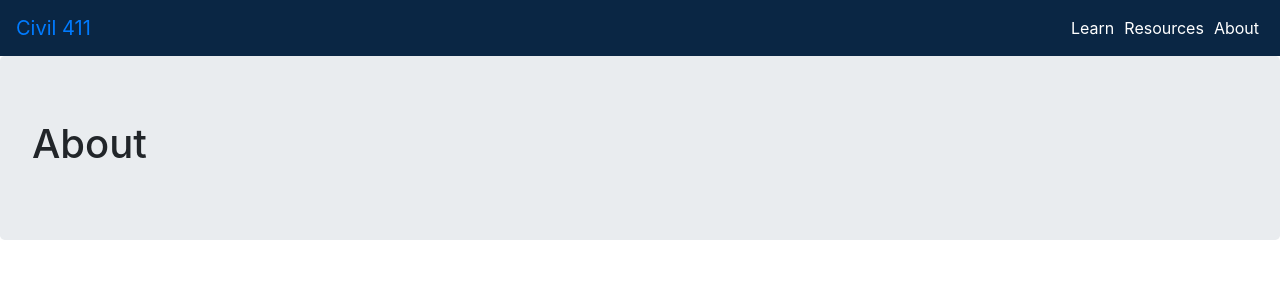
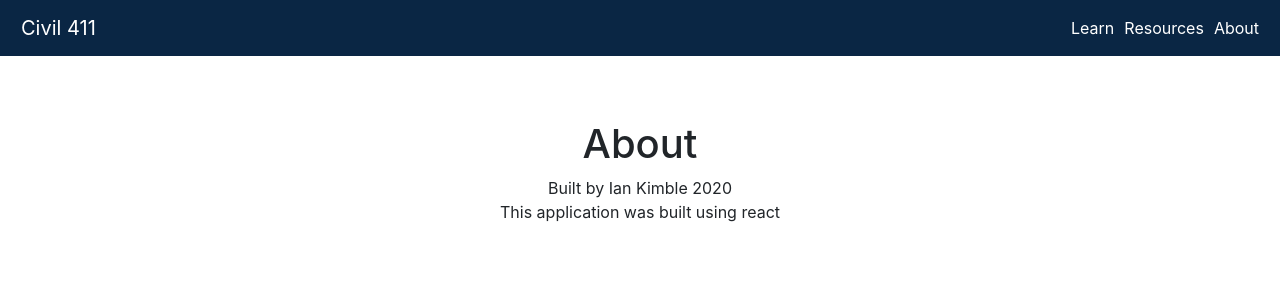
Before and after one commit to Iankimble/civil_411_client, a React (Create React App) app: page /about in a window 1280 px wide. Shown: the top 300 px of the page. Built offline with nearby package versions, Linux system fonts and the light colour scheme.

Commit message:
nav bar fixes

```diff
--- a/src/components/pages/About.js
+++ b/src/components/pages/About.js
@@ -3,8 +3,13 @@ import { Jumbotron } from "react-bootstrap";
 
 const About = () => (
   <div>
-    <Jumbotron>
+    <Jumbotron style={{ textAlign: "center", backgroundColor: "transparent" }}>
       <h1>About</h1>
+      <p>
+        Built by Ian Kimble 2020
+        <br />
+        This application was built using react
+      </p>
     </Jumbotron>
   </div>
 );
--- a/src/components/pages/Learn.js
+++ b/src/components/pages/Learn.js
@@ -3,8 +3,9 @@ import { Jumbotron } from "react-bootstrap";
 
 const Learn = () => (
   <div>
-    <Jumbotron>
+    <Jumbotron style={{ textAlign: "center", backgroundColor: "transparent" }}>
       <h1>Learn</h1>
+      <p>A glossary of political terms and ideas</p>
     </Jumbotron>
   </div>
 );
--- a/src/components/pages/Resources.js
+++ b/src/components/pages/Resources.js
@@ -3,8 +3,9 @@ import { Jumbotron } from "react-bootstrap";
 
 const Resources = () => (
   <div>
-    <Jumbotron>
+    <Jumbotron style={{ textAlign: "center", backgroundColor: "transparent" }}>
       <h1>Resources</h1>
+      <p>Links to help educate and get people involved politically</p>
     </Jumbotron>
   </div>
 );
--- a/src/components/style/PrimaryStyling.module.css
+++ b/src/components/style/PrimaryStyling.module.css
@@ -5,6 +5,18 @@
 .nav {
   margin: 5px;
   color: white;
+}
+
+.nav:hover {
+  border: none;
+  color: white;
+  text-decoration: none;
+}
+
+.nav:focus {
+  border: none;
+  transition: 0.5s;
+  text-decoration: none;
 }
 
 .cardTitle {
--- a/src/components/util/Navbar.js
+++ b/src/components/util/Navbar.js
@@ -13,7 +13,7 @@ class NavBar extends Component {
         className={style.navbar}
       >
         <Navbar.Brand>
-          <Link id="RouterNavLink" to="/">
+          <Link id="RouterNavLink" to="/" className={style.nav}>
             Civil 411
           </Link>
         </Navbar.Brand>
```
